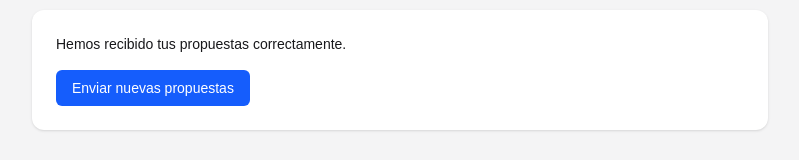
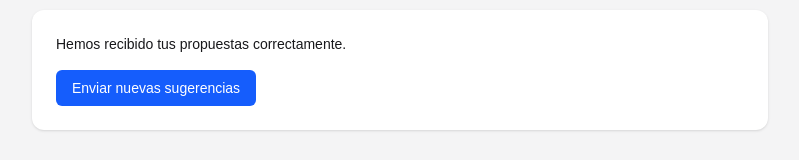
Before and after one commit to carlosacostap-unca/form-sugerencias-plan, a Next.js app: page /gracias in a window 1280 px wide. Shown: the part 150-310 px from the top of the page, without its empty margins (240-1039 px from the left). Built offline with nearby package versions, Linux system fonts and the light colour scheme.

Commit message:
Gracias: botón lleva a /sugerencias/documento y texto 'Enviar nuevas sugerencias'

```diff
--- a/app/gracias/page.tsx
+++ b/app/gracias/page.tsx
@@ -15,10 +15,10 @@ function GraciasContent() {
           <button
             className="mt-4 rounded-md bg-blue-600 px-4 py-2 text-sm font-medium text-white hover:bg-blue-700"
             onClick={() => {
-              router.push("/?reset=1");
+              router.push("/sugerencias/documento");
             }}
           >
-            Enviar nuevas propuestas
+            Enviar nuevas sugerencias
           </button>
         </section>
       </div>
```
